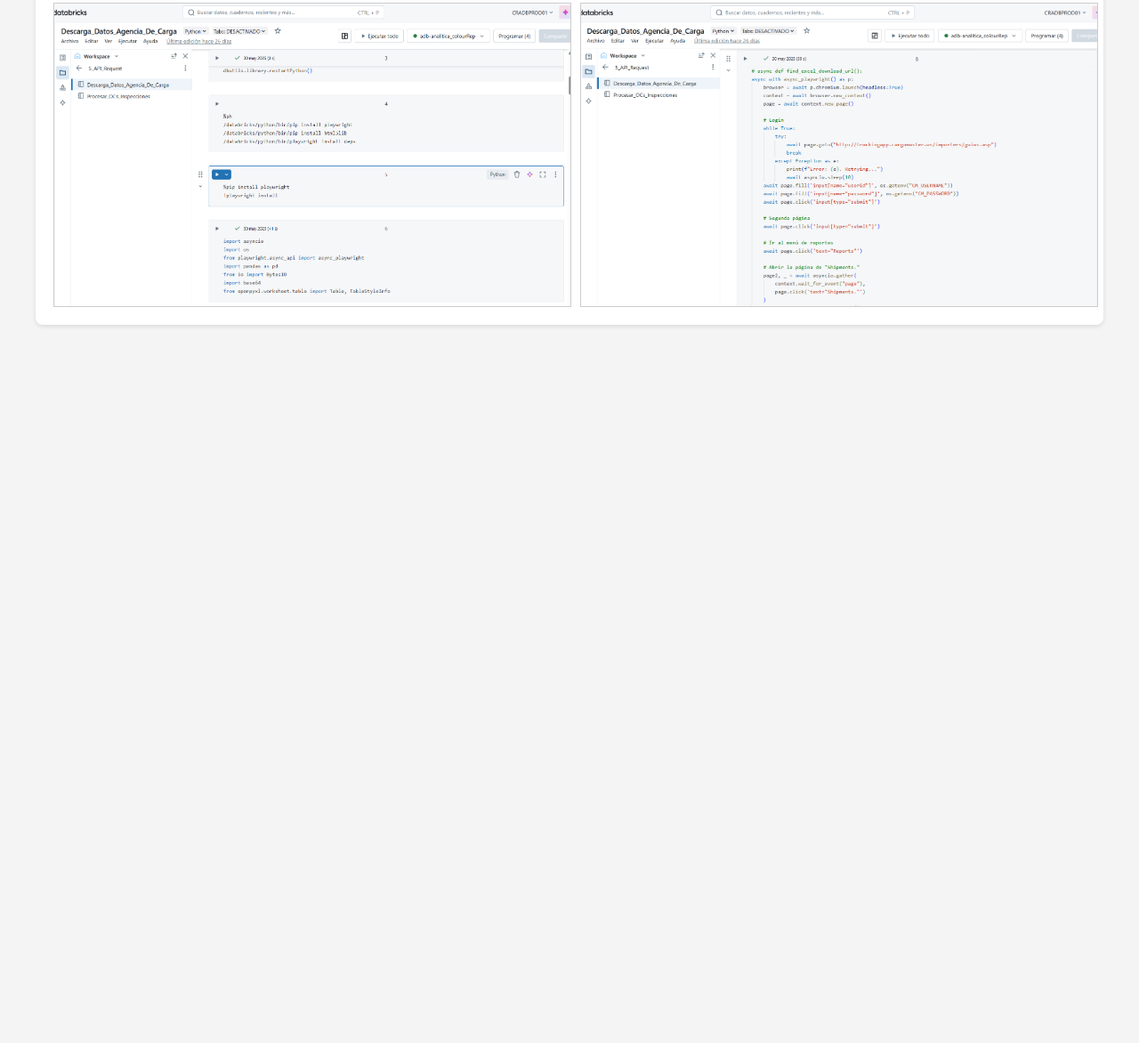
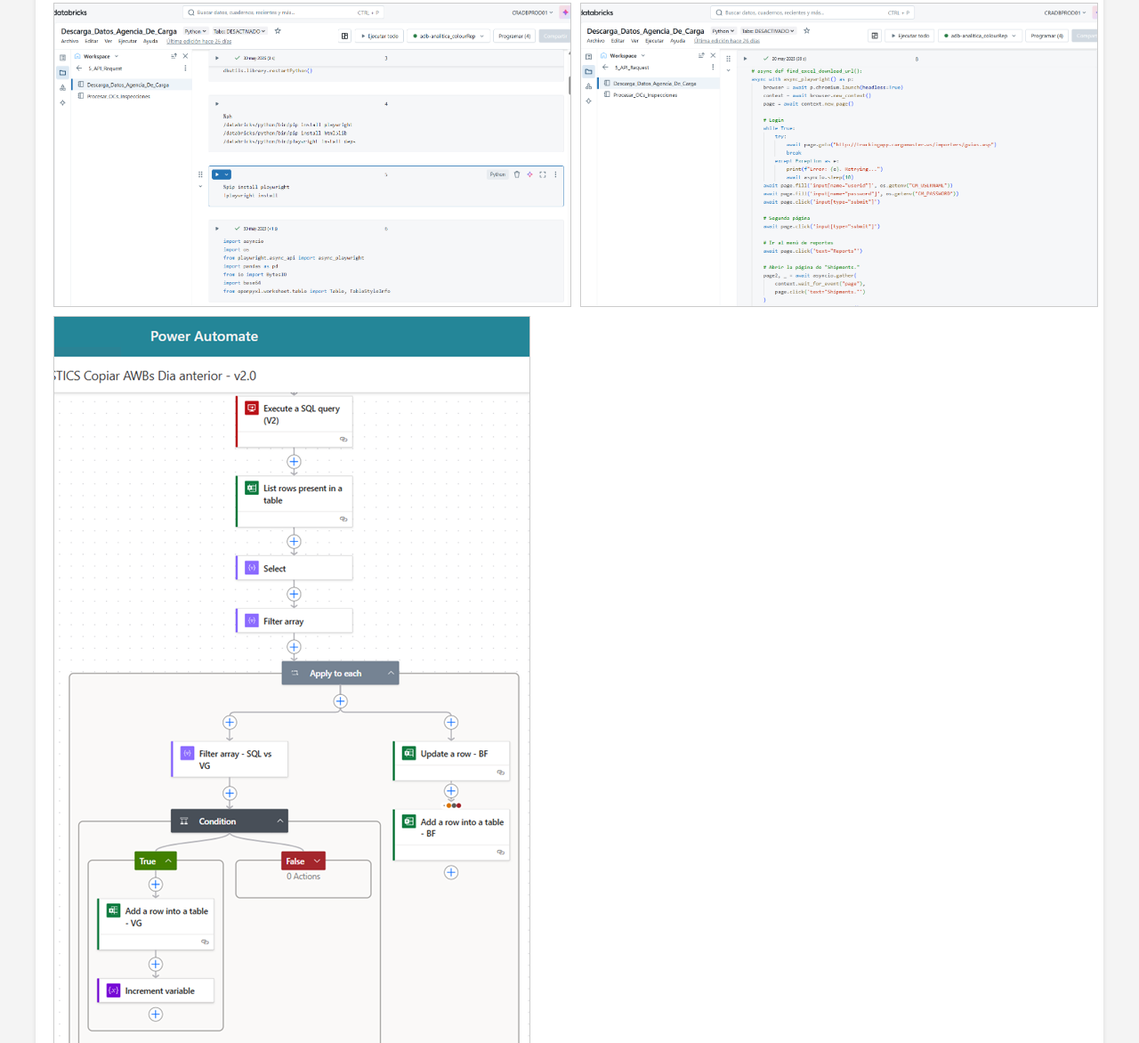
Before and after one commit to lozapata/github.io, a plain HTML site: page index.html in a window 1280 px wide. Shown: the part 2089-3261 px from the top of the page at 89% size. Before the commit the page ends 2494 px from the top, so only its background shows below. Drawn offline with Linux system fonts and the light colour scheme.

Commit message:
Add files via upload

```diff
--- a/index.html
+++ b/index.html
@@ -40,6 +40,9 @@
         	<img src="python_code.png" alt="Dashboard logístico 1" style="width: 50%;">
         	<img src="python_code_2.png" alt="Dashboard logístico 2" style="width: 50%;">
     	</div>
+
+	<img src="flujo_logistica.png" alt="Dashboard de cumplimiento">
+
 	</div>
 
 
```
Also changed, not shown: flujo_logistica.png (added).
